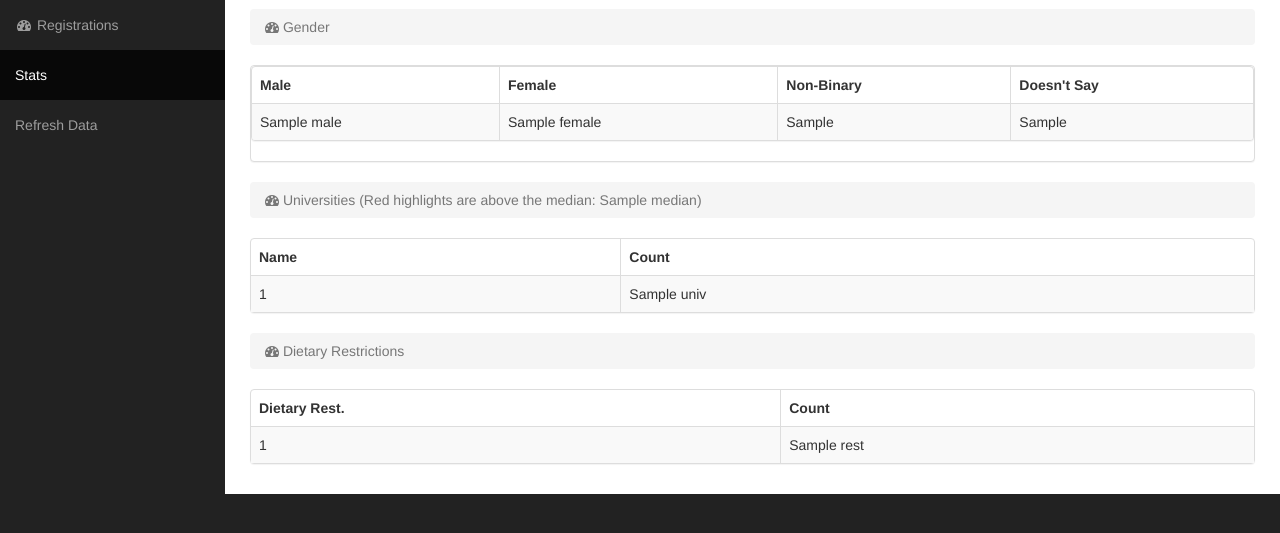
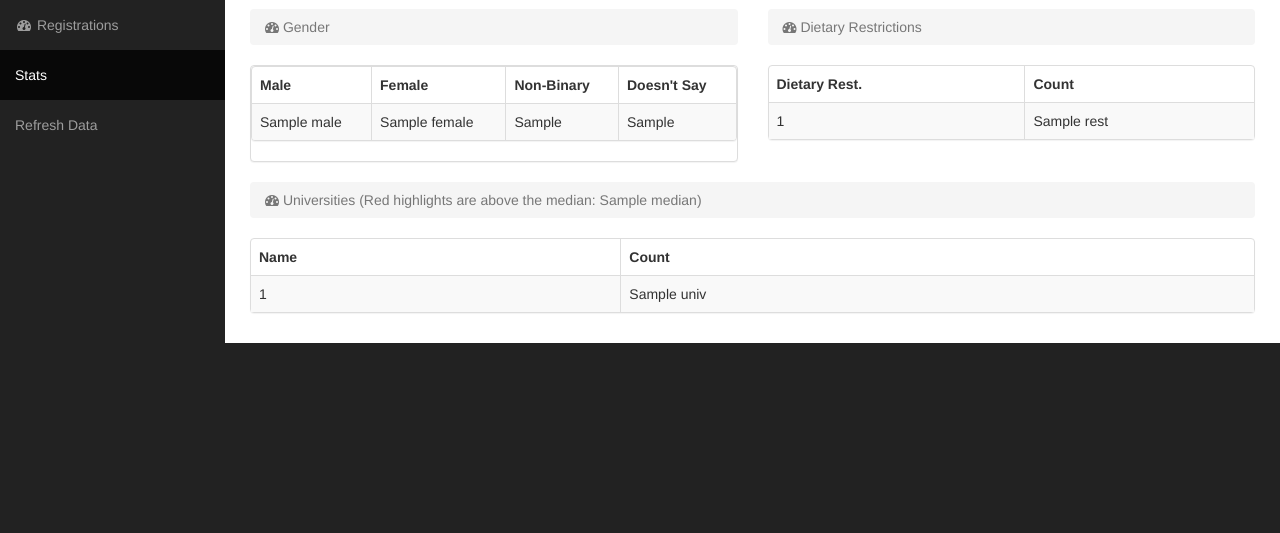
Before and after one commit to RitwikGupta/MLHOrganizerDash, a Flask app: template dash/templates/stats.html in a window 1280 px wide. Shown: the part 51-584 px from the top of the page. Run offline with Flask 2, Linux system fonts and the light colour scheme; the template is opened without the code that fills it: most values are stand-ins (such as "Sample title", 1, 10 or a date in 2020); parts of the project's set-up code (start-up, migrations or seed data) failed here and were passed over; some libraries are stand-ins or nearby versions.

Commit message:
Reformat

```diff
--- a/dash/templates/stats.html
+++ b/dash/templates/stats.html
@@ -73,10 +73,17 @@
 
                 <!-- Page Heading -->
                 <div class="row">
-                    <div class="col-lg-12">
+                    <div class="col-lg-6">
                         <ol class="breadcrumb">
                             <li class="active">
                                 <i class="fa fa-dashboard"></i> Gender
+                            </li>
+                        </ol>
+                    </div>
+                    <div class="col-lg-6">
+                        <ol class="breadcrumb">
+                            <li class="active">
+                                <i class="fa fa-dashboard"></i> Dietary Restrictions
                             </li>
                         </ol>
                     </div>
@@ -84,7 +91,7 @@
                 <!-- /.row -->
 
                 <div class="row">
-                    <div class="col-lg-12">
+                    <div class="col-lg-6">
                         <div class="panel panel-default">
                           <div class="panel panel-default">
                                 <div class="table-responsive">
@@ -109,6 +116,28 @@
                                 </div>
                           </div>
                         </div>
+                    </div>
+                    <div class="col-lg-6">
+                      <div class="panel panel-default">
+                        <div class="table-responsive">
+                          <table class="table table-bordered table-hover table-striped sortable">
+                              <thead>
+                                  <tr>
+                                      <th>Dietary Rest.</th>
+                                      <th>Count</th>
+                                  </tr>
+                              </thead>
+                              <tbody>
+                                  {% for rest in stats["diet_rest"] %}
+                                  <tr>
+                                      <td>{{ rest[0] }}</td>
+                                      <td>{{ rest[1] }}</td>
+                                  </tr>
+                                  {% endfor %}
+                              </tbody>
+                          </table>
+                        </div>
+                      </div>
                     </div>
                 </div>
                 <!-- /.row -->
@@ -152,41 +181,6 @@
                   </div>
                 </div>
 
-                <div class="row">
-                    <div class="col-lg-12">
-                        <ol class="breadcrumb">
-                            <li class="active">
-                                <i class="fa fa-dashboard"></i> Dietary Restrictions
-                            </li>
-                        </ol>
-                    </div>
-                </div>
-
-                <div class="row">
-                  <div class="col-lg-12">
-                    <div class="panel panel-default">
-                      <div class="table-responsive">
-                        <table class="table table-bordered table-hover table-striped sortable">
-                            <thead>
-                                <tr>
-                                    <th>Dietary Rest.</th>
-                                    <th>Count</th>
-                                </tr>
-                            </thead>
-                            <tbody>
-                                {% for rest in stats["diet_rest"] %}
-                                <tr>
-                                    <td>{{ rest[0] }}</td>
-                                    <td>{{ rest[1] }}</td>
-                                </tr>
-                                {% endfor %}
-                            </tbody>
-                        </table>
-                      </div>
-                    </div>
-                  </div>
-                </div>
-
             </div>
             <!-- /.container-fluid -->
 
```
